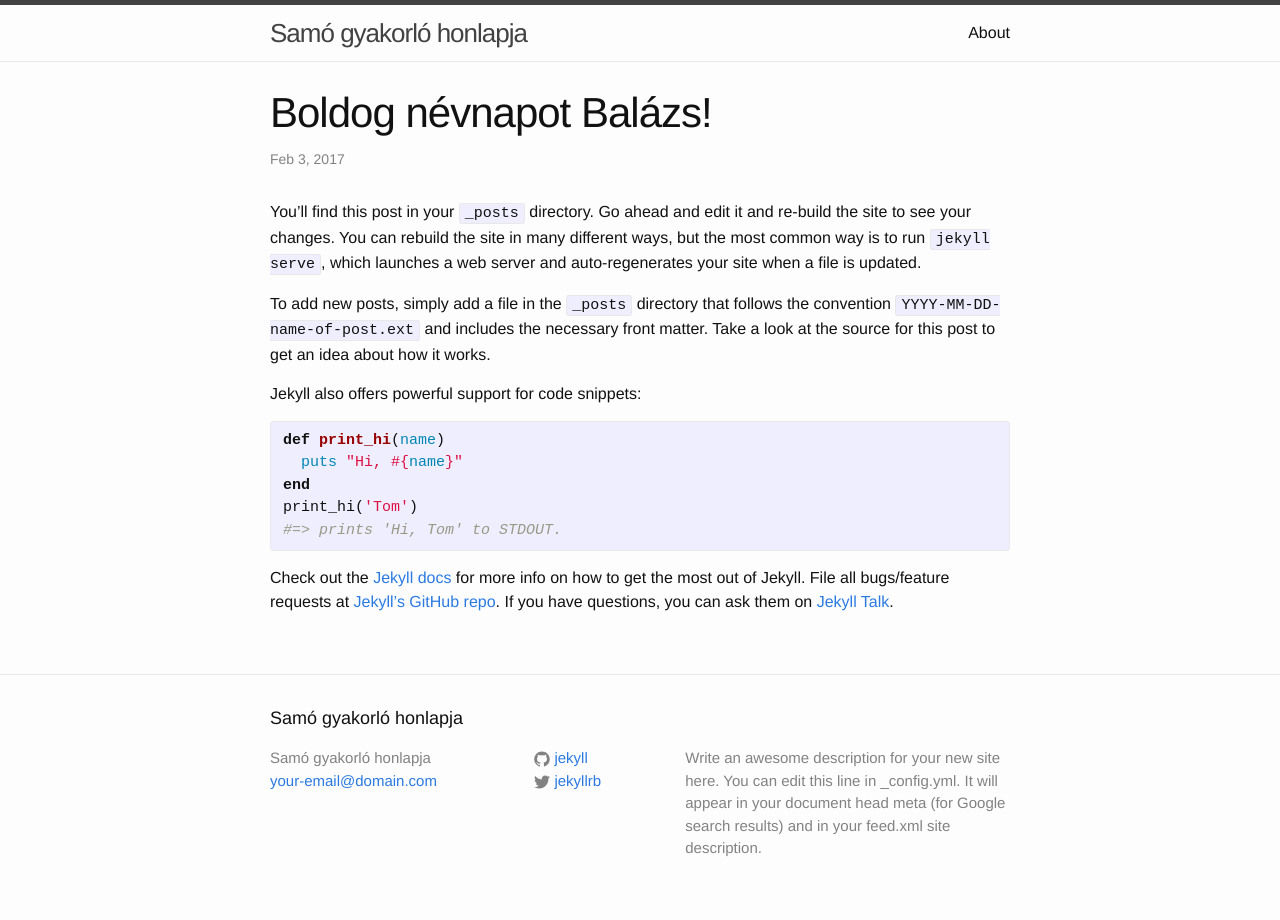
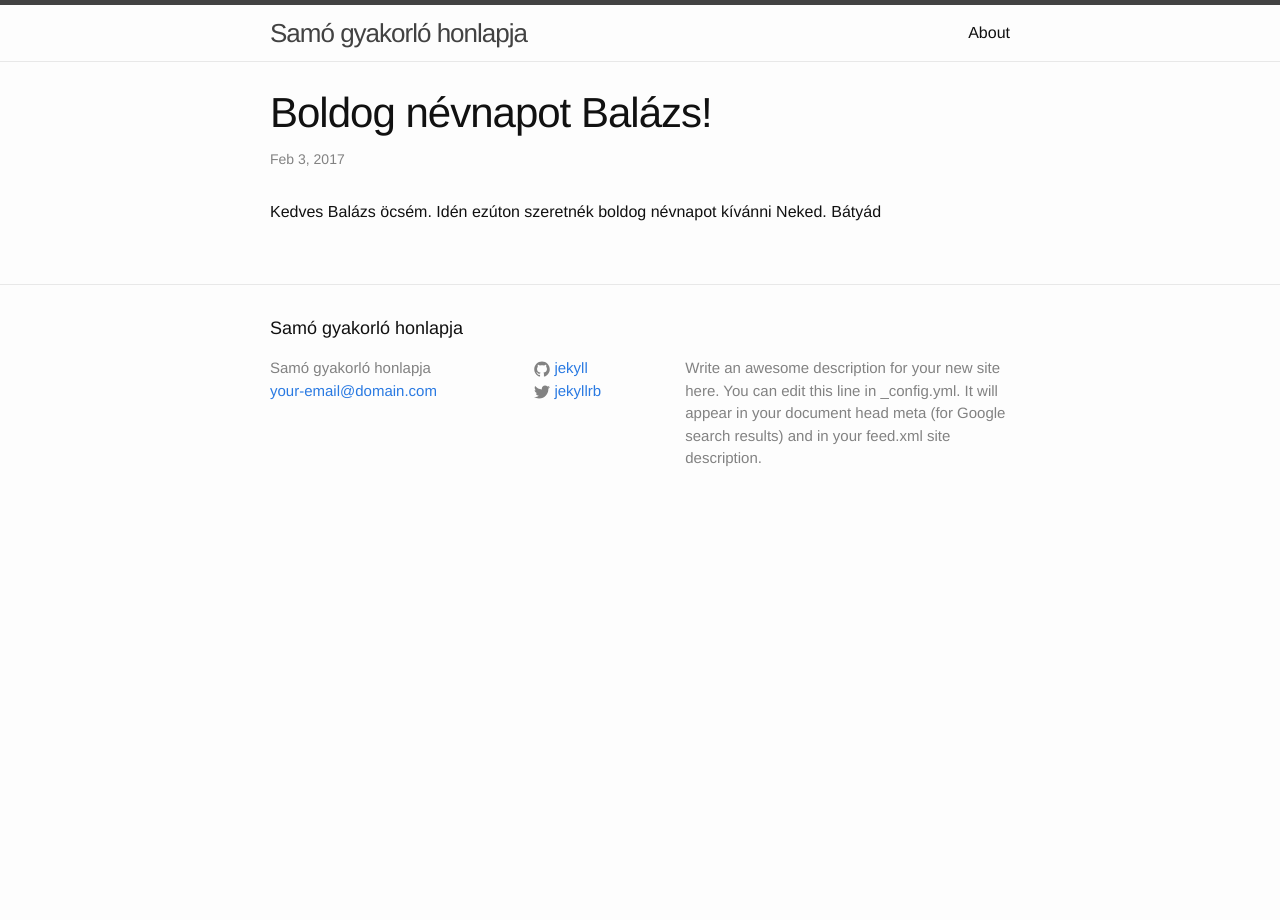
Before and after one commit to saszigeti/saszigeti.github.io, a Jekyll site: the page built from _posts/2017-02-03-boldog-nevnapot.markdown, in a window 1280 px wide. Built offline with Jekyll 4.4.1, drawn with Linux system fonts in a browser that asks for light colours.

Commit message:
Update 2017-02-03-boldog-nevnapot.markdown
Replace auto generated with boldog névnapot

```diff
--- a/_posts/2017-02-03-boldog-nevnapot.markdown
+++ b/_posts/2017-02-03-boldog-nevnapot.markdown
@@ -4,21 +4,8 @@
 date:   2017-02-03 09:29:55 -0500
 categories: jekyll update
 ---
-You’ll find this post in your `_posts` directory. Go ahead and edit it and re-build the site to see your changes. You can rebuild the site in many different ways, but the most common way is to run `jekyll serve`, which launches a web server and auto-regenerates your site when a file is updated.
-
-To add new posts, simply add a file in the `_posts` directory that follows the convention `YYYY-MM-DD-name-of-post.ext` and includes the necessary front matter. Take a look at the source for this post to get an idea about how it works.
-
-Jekyll also offers powerful support for code snippets:
-
-{% highlight ruby %}
-def print_hi(name)
-  puts "Hi, #{name}"
-end
-print_hi('Tom')
-#=> prints 'Hi, Tom' to STDOUT.
-{% endhighlight %}
-
-Check out the [Jekyll docs][jekyll-docs] for more info on how to get the most out of Jekyll. File all bugs/feature requests at [Jekyll’s GitHub repo][jekyll-gh]. If you have questions, you can ask them on [Jekyll Talk][jekyll-talk].
+Kedves Balázs öcsém. Idén ezúton szeretnék boldog névnapot kívánni Neked.
+Bátyád
 
 [jekyll-docs]: http://jekyllrb.com/docs/home
 [jekyll-gh]:   https://github.com/jekyll/jekyll
```
